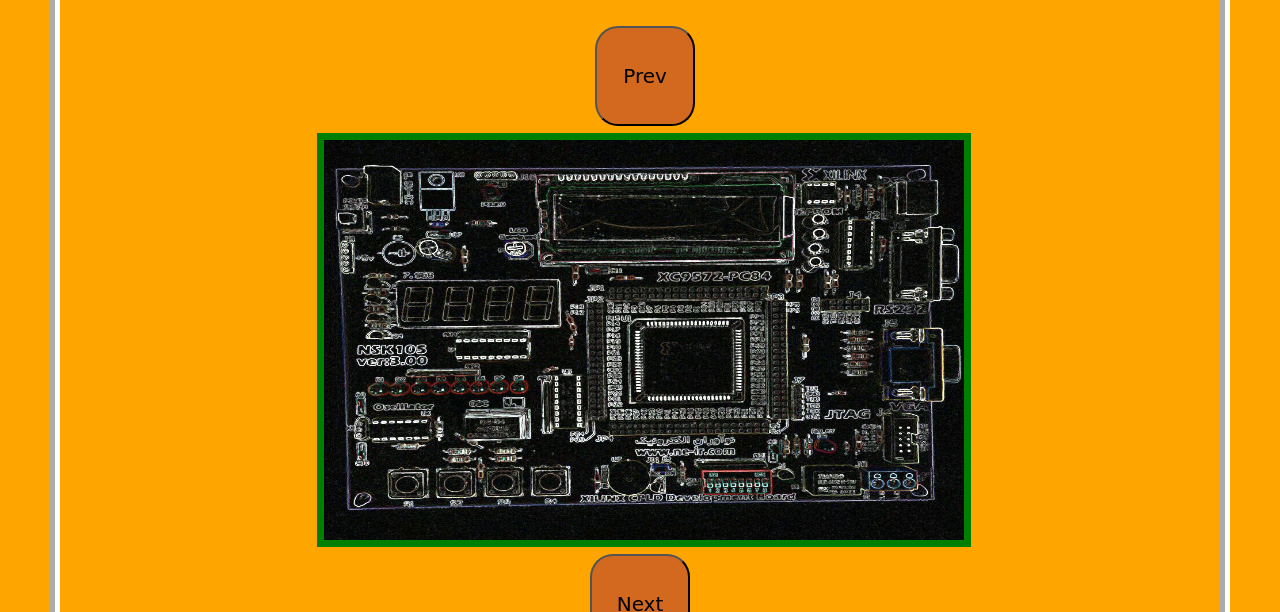
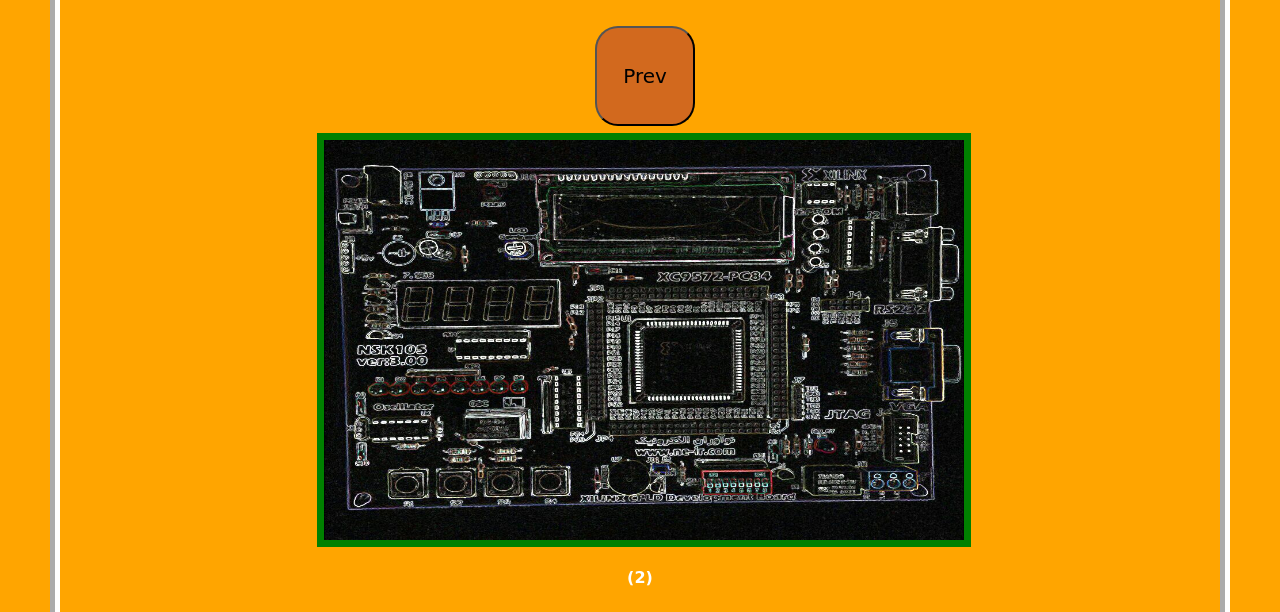
Before and after one commit to mdeldar/mdeldar.github.io, a plain HTML site: page gallery.html in a window 1280 px wide. Both pictures are taken after a click on the button "Prev". Shown: the part 179-791 px from the top of the page. Drawn offline with Linux system fonts and the light colour scheme.

Commit message:
minor edit

```diff
--- a/gallery.html
+++ b/gallery.html
@@ -49,6 +49,7 @@
         </br>
         <img src="files/Gallery/1.jpg"  id="slidebar" width="640px" height="400px" ></img>
 		</br>
+        <h4 id="image_text">(1)</h4>
         <button onclick="next()" onmouseover="colorchange1(2)" onmouseout="originalcolor(2)"  type="button">Next</button>
 </div>
 </body>
--- a/script.js
+++ b/script.js
@@ -1,6 +1,9 @@
 "use strict";
-var image_arr = ["files/Gallery/1.jpg"
+var image_arr = ["files/Gallery/1.jpg",
+                 "files/Gallery/2.jpg"
                  ];
+
+
 
 var index = 0;
 var time_1;
@@ -8,22 +11,25 @@ var time_2;
 
 function next() {
     var slider = document.getElementById("slidebar");
+    var text = document.getElementById("image_text");
     index=index+1;
     if (index==image_arr.length){
         index=0;
     }
     slider.src = image_arr[index];
-
+    text.innerHTML="("+(index+1)+")";
 
 }
 
 function prev() {
     var slider = document.getElementById("slidebar");
+    var text = document.getElementById("image_text");
     index=index-1;
     if (index<0){
         index=image_arr.length-1;
     }
     slider.src = image_arr[index];
+    text.innerHTML="("+(index+1)+")";
 
 }
 function colorchange1(a){
```
Also changed, not shown: files/Gallery/2.jpg (added).
